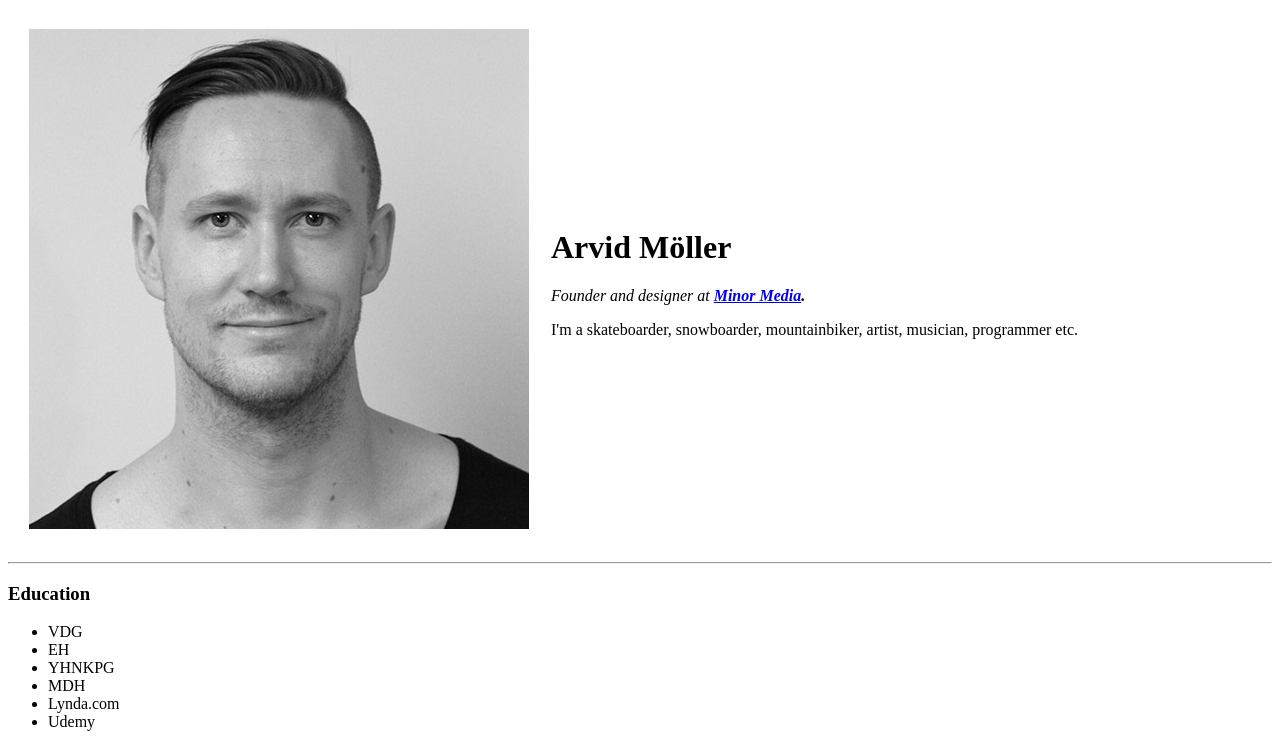
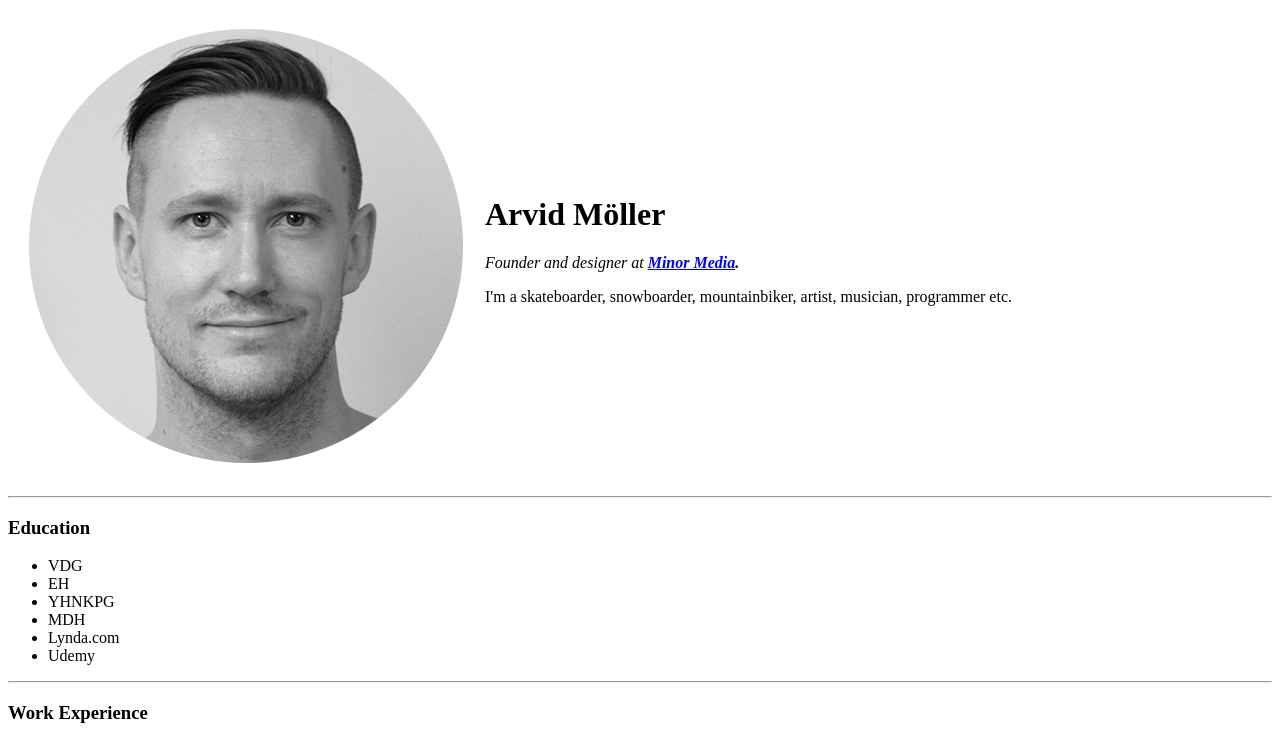
Before and after one commit to MinorMedia2020/cv, a plain HTML site: page index.html in a window 1280 px wide. Shown: the top 740 px of the page. Drawn offline with Linux system fonts and the light colour scheme.

Commit message:
Update index.html

```diff
--- a/index.html
+++ b/index.html
@@ -9,7 +9,7 @@
 <body>
   <table cellspacing="20px">
     <tr>
-      <td><img src="images/arvid.jpg" alt="lagerchef-imerohöglund"></td>
+      <td><img src="images/arvid-modified.png" alt="lagerchef-imerohöglund"></td>
       <td>
         <h1>Arvid Möller</h1>
         <p><em>Founder and designer at <strong><a href="http://www.minormedia.se">Minor Media</a>.</strong></em></p>
```
